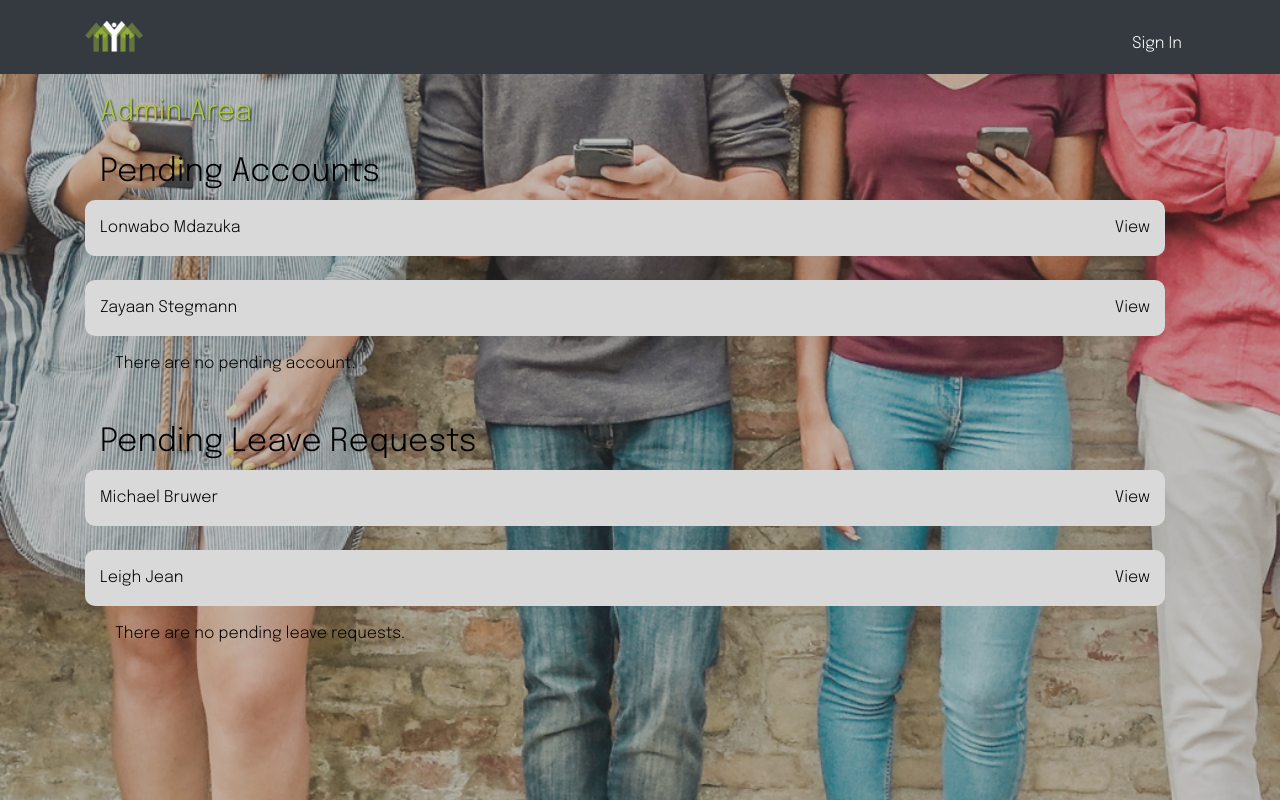
After one commit to LuyandaLM/lifechoices-admin, a Django app: page /adminpage/ in a window 1280 px wide. The commit adds this page. Run offline with Django 3.2, Linux system fonts and the light colour scheme; some libraries are stand-ins or nearby versions.

Commit message:
admin page added
added admin.html
completed routeing for admin.html
changed styleing for admin.html

-issues
 --background img causes issues with text

```diff
--- a/admin_portal/urls.py
+++ b/admin_portal/urls.py
@@ -1,6 +1,7 @@
 from django.urls import path, include
 from django.contrib.auth.decorators import login_required
-from .views import HomePageView, CovidQuestionnairePage, LeaveApplicationPage, PendingLeaveApplicationPage, chatPageView
+from .views import HomePageView, CovidQuestionnairePage, LeaveApplicationPage, PendingLeaveApplicationPage, ChatPageView,\
+    AdminPageView
 
 
 app_name = 'admin_portal'
@@ -12,5 +13,6 @@ urlpatterns = [
     path('leave-application/', LeaveApplicationPage.as_view(), name='leave-application'),
     path('pending-leave-applications/', PendingLeaveApplicationPage.as_view(), name='pending-leaves'),
     path('api/', include('admin_portal.api.urls')),
-    path('chat/', chatPageView.as_view(), name='chat'),
+    path('chat/', ChatPageView.as_view(), name='chat'),
+    path('adminpage/', AdminPageView.as_view(), name='admin'),
 ]
--- a/admin_portal/views.py
+++ b/admin_portal/views.py
@@ -93,8 +93,17 @@ class PendingLeaveApplicationPage(ListView):
     context_object_name = "leave_applications"
 
 
-class chatPageView(View):
+class ChatPageView(View):
     template_name = "chat.html"
+
     def get(self, request, *args, **kwargs):
         # form = self.form_class(initial=self.initial)
         return render(request, self.template_name)
+
+
+class AdminPageView(View):
+    template_name = "admin.html"
+
+    def get(self, request, *args, **kwargs):
+        # form = self.form_class(initial=self.initial)
+        return render(request, self.template_name)
--- a/static/style.css
+++ b/static/style.css
@@ -392,3 +392,25 @@ textarea{
 .accountcolor {
 background-color: rgb(31, 30, 30, 0.3);
 }
+
+.navdrop:hover,
+.navdrop {
+text-decoration: none !important;
+color: white;
+}
+/* admin */
+.adminacc,
+.adminleave {
+	background-color: #d9d9d9;
+	border-radius: 10px;
+	/* height: 50px; */
+}
+.adminpen {
+}
+.adminhead {
+	color: #abcc37;
+}
+.adminbg {
+color: black;
+background: none;
+}
--- /dev/null
+++ b/templates/admin.html
@@ -0,0 +1,43 @@
+{% extends 'base.html' %}
+{% load static %}
+{% block content %}
+<div class="container adminbg ">
+        <h3 class="adminhead">Admin Area</h3>
+
+        <div class="row">
+            <div class="py-3 col-12">
+                <h2>Pending Accounts</h2>
+                <div class="row  col-12 adminacc py-3">
+                    <div class="col-6">Lonwabo Mdazuka</div>
+                    <div class="col-6 text-right">View</div>
+                </div>
+                <br/>
+                <div class="row  col-12 adminacc py-3">
+                    <div class="col-6">Zayaan Stegmann</div>
+                    <div class="col-6 text-right">View</div>
+                </div>
+                <div class="row  col-12  py-3">
+                    <div class="col-12 adminpen">There are no pending account.</div>
+
+                </div>
+            </div>
+            <div class="py-3 col-12">
+                <h2>Pending Leave Requests</h2>
+                <div class="row  col-12 adminleave py-3">
+                    <div class="col-6">Michael Bruwer</div>
+                    <div class="col-6 text-right">View</div>
+                </div>
+                <br/>
+                <div class="row  col-12 adminleave py-3">
+                    <div class="col-6">Leigh Jean</div>
+                    <div class="col-6 text-right">View</div>
+                </div>
+                <div class="row  col-12  py-3">
+                    <div class="col-12 adminpen">There are no pending leave requests.</div>
+
+                </div>
+            </div>
+            </div>
+        </div>
+
+{% endblock content %}
--- a/templates/base.html
+++ b/templates/base.html
@@ -610,7 +610,7 @@ textarea{
           {% if user.roles != 'visitor' %}
           <button class="dropdown-item d-none" type="button">Messages</button>
           <button class="dropdown-item" type="button">Clock In/Out</button>
-          <button class="dropdown-item" type="button"><a class="navbar-brand" href="{% url 'admin_portal:leave-application' %}">Leave Days</a></button>
+          <button class="dropdown-item" type="button"><a class="navdrop" href="{% url 'admin_portal:leave-application' %}">Leave Days</a></button>
           {% endif %}
           <a href="{% url 'users:profile' %}" class="dropdown-item" type="button">Account</a>
           <a href="{% url 'users:logout' %}" class="dropdown-item" type="button">Log Out</a>
--- a/templates/index.html
+++ b/templates/index.html
@@ -7,13 +7,13 @@
     <div id="NotificationBox">
         {% if user.is_active  %}
             {% if pending_accounts.count > 0 %}
-                <a href="{% url 'users:pending-accounts' %}"><div class="notification-item">{{ pending_accounts.count }} Pending accounts</div></a>
+                <a href="{% url 'users:pending-accounts' %}"><div class="notification-item col-9">{{ pending_accounts.count }} Pending accounts</div></a>
             {% endif %}
             {% if leaves_applications.count > 0 %}
-                <a href="{% url 'admin_portal:pending-leaves' %}"><div class="notification-item">{{ leaves_applications.count }} Pending Leaves</div></a>
+                <a href="{% url 'admin_portal:pending-leaves' %}"><div class="notification-item col-9">{{ leaves_applications.count }} Pending Leaves</div></a>
             {% endif %}
         {% endif %}
-        <div class="notification-item">You have 7 new messages</div>
+        <div class="notification-item col-9">You have 7 new messages</div>
     </div>
     <div id="NavigationBox" class="row gutter">
         <div class=" col-6 col-md-4 col-lg-3">
```
